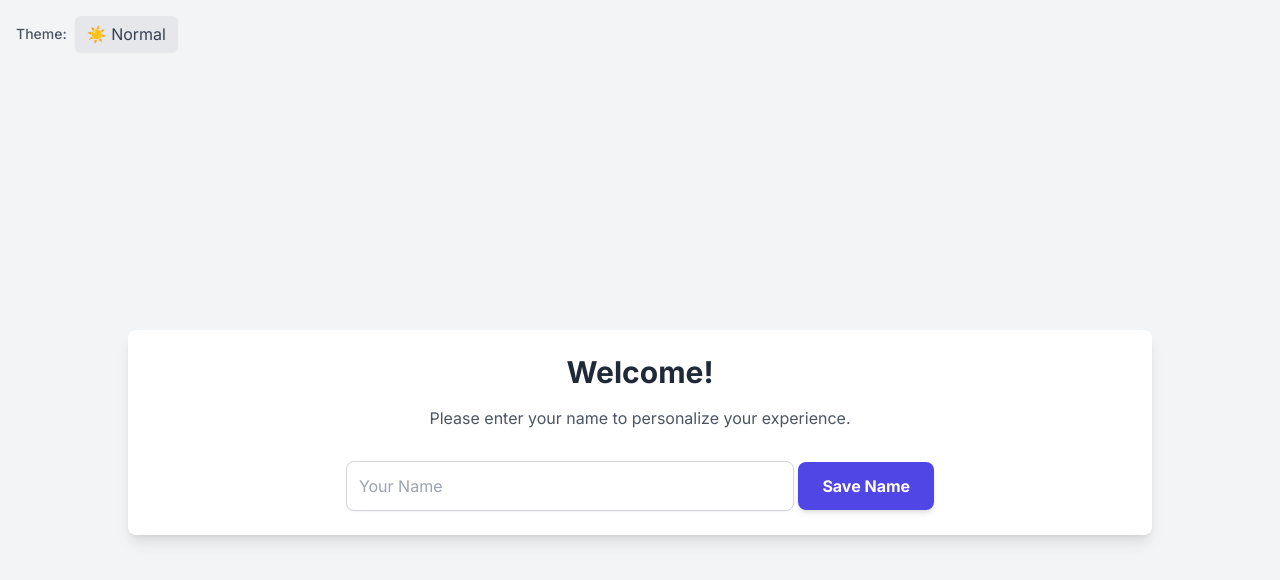
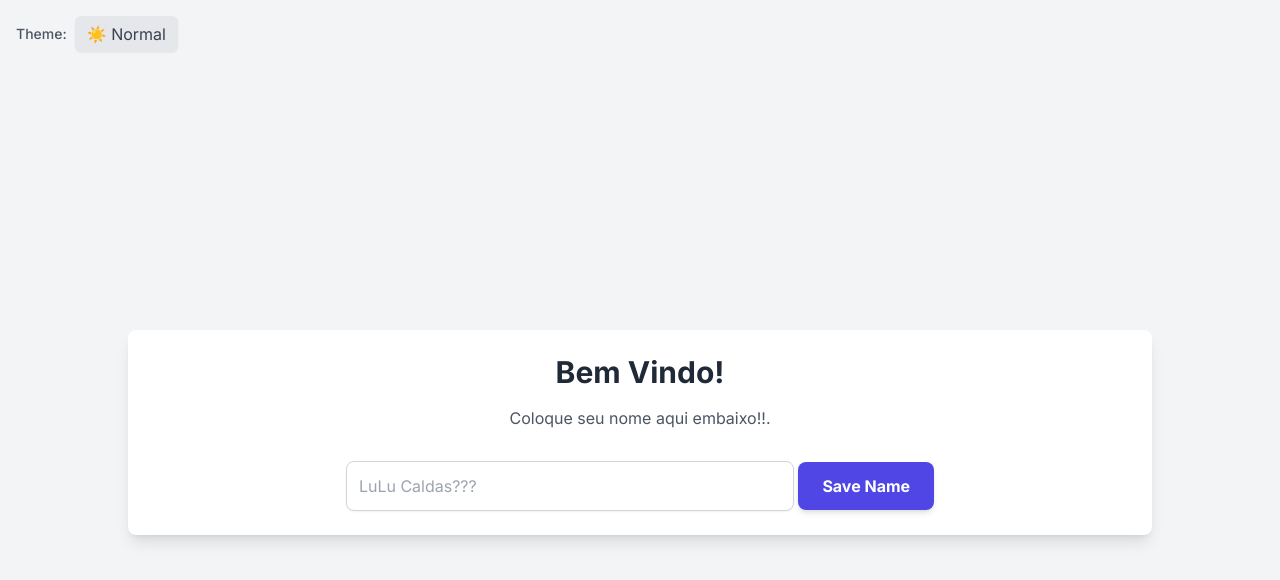
Before and after one commit to joaoccaldas/livrosdavida, a plain HTML site: page index.html in a window 1280 px wide. Drawn offline with nearby package versions, Linux system fonts and the light colour scheme.

Commit message:
Update index.html

```diff
--- a/index.html
+++ b/index.html
@@ -3,7 +3,7 @@
 <head>
     <meta charset="UTF-8">
     <meta name="viewport" content="width=device-width, initial-scale=1.0">
-    <title>Lulu's Library</title>
+    <title>Livros da vida</title>
     <script src="https://cdn.tailwindcss.com"></script>
     <link href="https://fonts.googleapis.com/css2?family=Inter:wght@400;500;700&display=swap" rel="stylesheet">
     <link href="https://fonts.googleapis.com/css2?family=Press+Start+2P&display=swap" rel="stylesheet">
@@ -27,9 +27,9 @@
 
 
     <div id="landing-page" class="w-full max-w-5xl text-center pt-20 sm:pt-24"> <div id="username-prompt" class="mb-8 p-6 bg-card rounded-lg shadow-lg">
-            <h1 class="text-3xl font-bold mb-4 text-text-primary">Welcome!</h1>
-            <p class="text-text-secondary mb-4">Please enter your name to personalize your experience.</p>
-            <input type="text" id="username-input" placeholder="Your Name" class="w-full max-w-md p-3 border input-border rounded-lg shadow-sm focus:ring-2 focus:ring-accent focus:border-accent bg-input text-input-text">
+            <h1 class="text-3xl font-bold mb-4 text-text-primary">Bem Vindo!</h1>
+            <p class="text-text-secondary mb-4">Coloque seu nome aqui embaixo!!.</p>
+            <input type="text" id="username-input" placeholder="LuLu Caldas???" class="w-full max-w-md p-3 border input-border rounded-lg shadow-sm focus:ring-2 focus:ring-accent focus:border-accent bg-input text-input-text">
             <button id="save-username-btn" class="mt-4 px-6 py-3 bg-accent text-accent-foreground font-semibold rounded-lg shadow-md hover:bg-accent-hover focus:outline-none focus:ring-2 focus:ring-accent focus:ring-opacity-50 transition duration-150">Save Name</button>
         </div>
 
```
